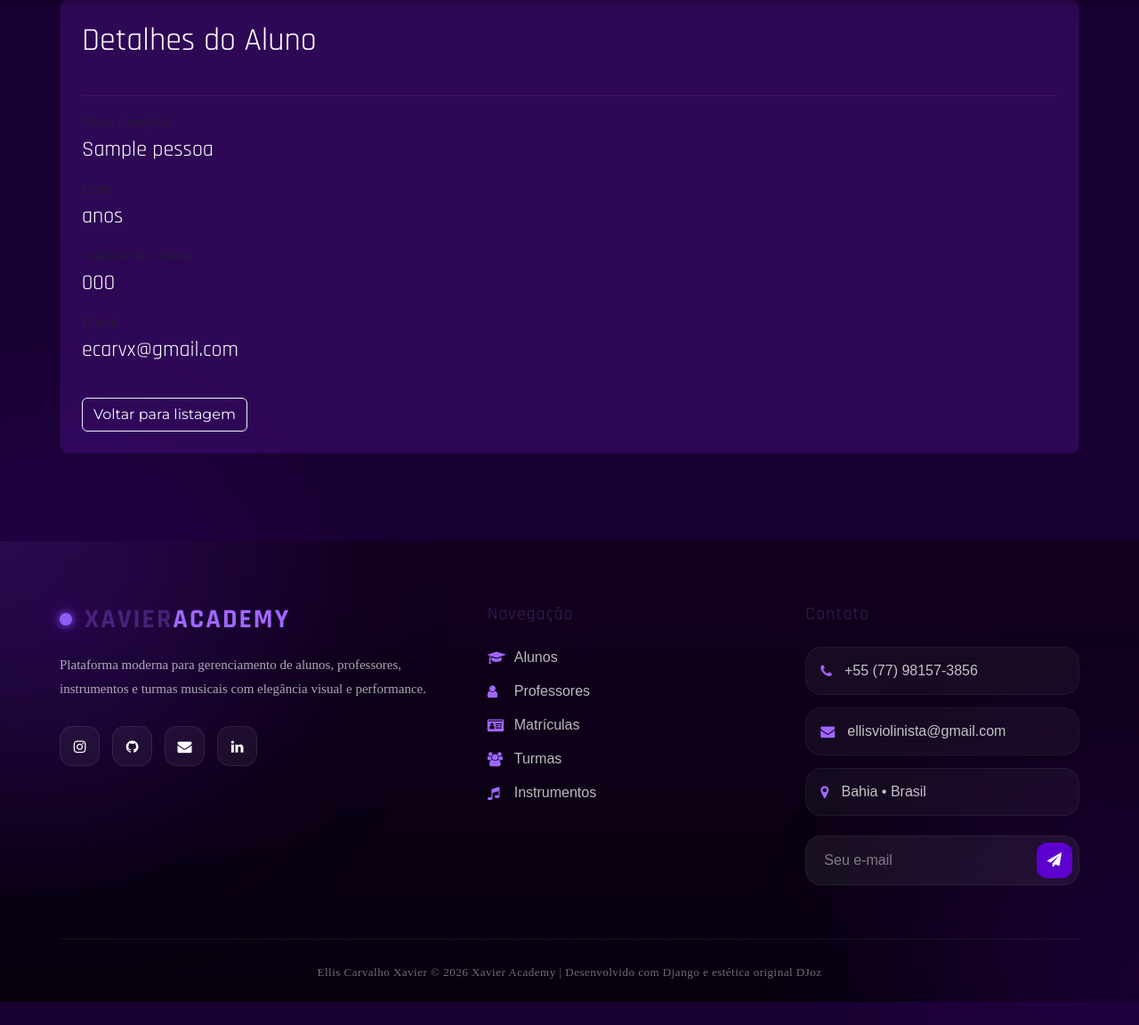
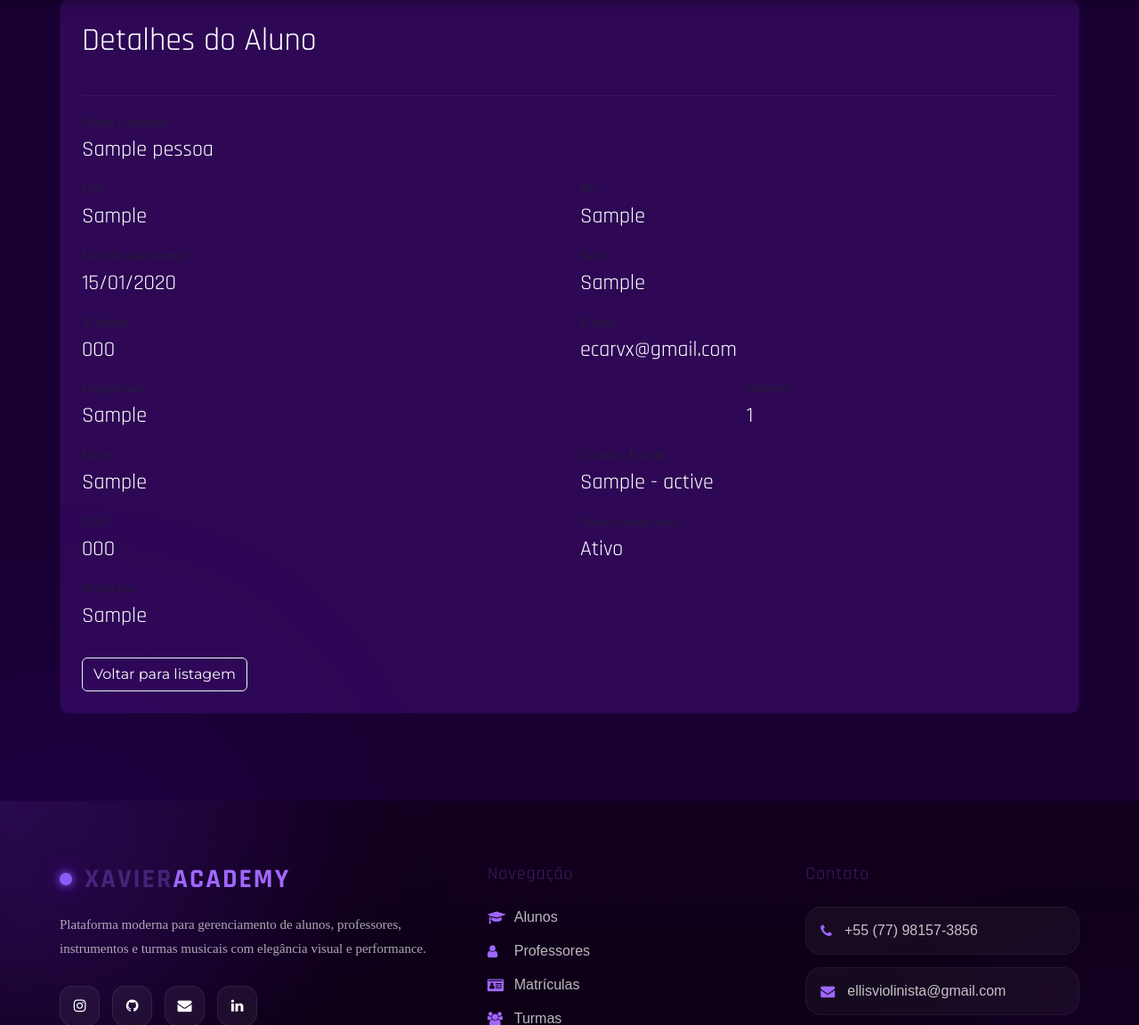
Before and after one commit to EllisCarvalho3/PSW-II-PROJETO-FINAL, a Django app: page /aluno/detalhes/1/ in a window 1280 px wide; the page is wider, and only the part inside the window is pictured. Shown: the part 124-1276 px from the top of that part at 89% size. Run offline with Django 5.2, Linux system fonts and the light colour scheme; data comes from the database, SQL or seed files in the repository; tables that the repository leaves empty hold one stand-in row (values such as "Sample post"); some libraries are stand-ins or nearby versions.

Commit message:
atualizacao dos templates

```diff
--- a/xavieracademy/templates/aluno/detail.html
+++ b/xavieracademy/templates/aluno/detail.html
@@ -10,17 +10,20 @@
             <p class="mb-1 text-muted">Nome Completo</p>
             <h4>{{ aluno.nome }}</h4>
         </div>
-        <div class="mb-3">
-            <p class="mb-1 text-muted">Idade</p>
-            <h4>{{ aluno.idade }} anos</h4>
-        </div>
-        <div class="mb-3">
-            <p class="mb-1 text-muted">Telefone de Contato</p>
-            <h4>{{ aluno.telefone }}</h4>
-        </div>
-        <div class="mb-4">
-            <p class="mb-1 text-muted">E-mail</p>
-            <h4>{{ aluno.email }}</h4>
+        <div class="row">
+            <div class="col-md-6 mb-3"><p class="mb-1 text-muted">CPF</p><h4>{{ aluno.cpf }}</h4></div>
+            <div class="col-md-6 mb-3"><p class="mb-1 text-muted">RG</p><h4>{{ aluno.rg }}</h4></div>
+            <div class="col-md-6 mb-3"><p class="mb-1 text-muted">Data de nascimento</p><h4>{{ aluno.data_nascimento|date:"d/m/Y" }}</h4></div>
+            <div class="col-md-6 mb-3"><p class="mb-1 text-muted">Sexo</p><h4>{{ aluno.sexo }}</h4></div>
+            <div class="col-md-6 mb-3"><p class="mb-1 text-muted">Telefone</p><h4>{{ aluno.telefone }}</h4></div>
+            <div class="col-md-6 mb-3"><p class="mb-1 text-muted">E-mail</p><h4>{{ aluno.email }}</h4></div>
+            <div class="col-md-8 mb-3"><p class="mb-1 text-muted">Logradouro</p><h4>{{ aluno.logradouro }}</h4></div>
+            <div class="col-md-4 mb-3"><p class="mb-1 text-muted">Número</p><h4>{{ aluno.numero }}</h4></div>
+            <div class="col-md-6 mb-3"><p class="mb-1 text-muted">Bairro</p><h4>{{ aluno.bairro }}</h4></div>
+            <div class="col-md-6 mb-3"><p class="mb-1 text-muted">Cidade / Estado</p><h4>{{ aluno.cidade }} - {{ aluno.estado }}</h4></div>
+            <div class="col-md-6 mb-3"><p class="mb-1 text-muted">CEP</p><h4>{{ aluno.cep }}</h4></div>
+            <div class="col-md-6 mb-3"><p class="mb-1 text-muted">Status institucional</p><h4>{{ aluno.get_status_instituicao_display }}</h4></div>
+            <div class="col-md-6 mb-3"><p class="mb-1 text-muted">Matrícula</p><h4>{{ aluno.matricula }}</h4></div>
         </div>
 
         <div class="mt-3">
```
Also changed, not shown: xavieracademy/templates/aluno/list.html (+7 -1 lines), xavieracademy/templates/professor/detail.html (+13 -3 lines), xavieracademy/templates/professor/list.html (+11 -1 lines).
